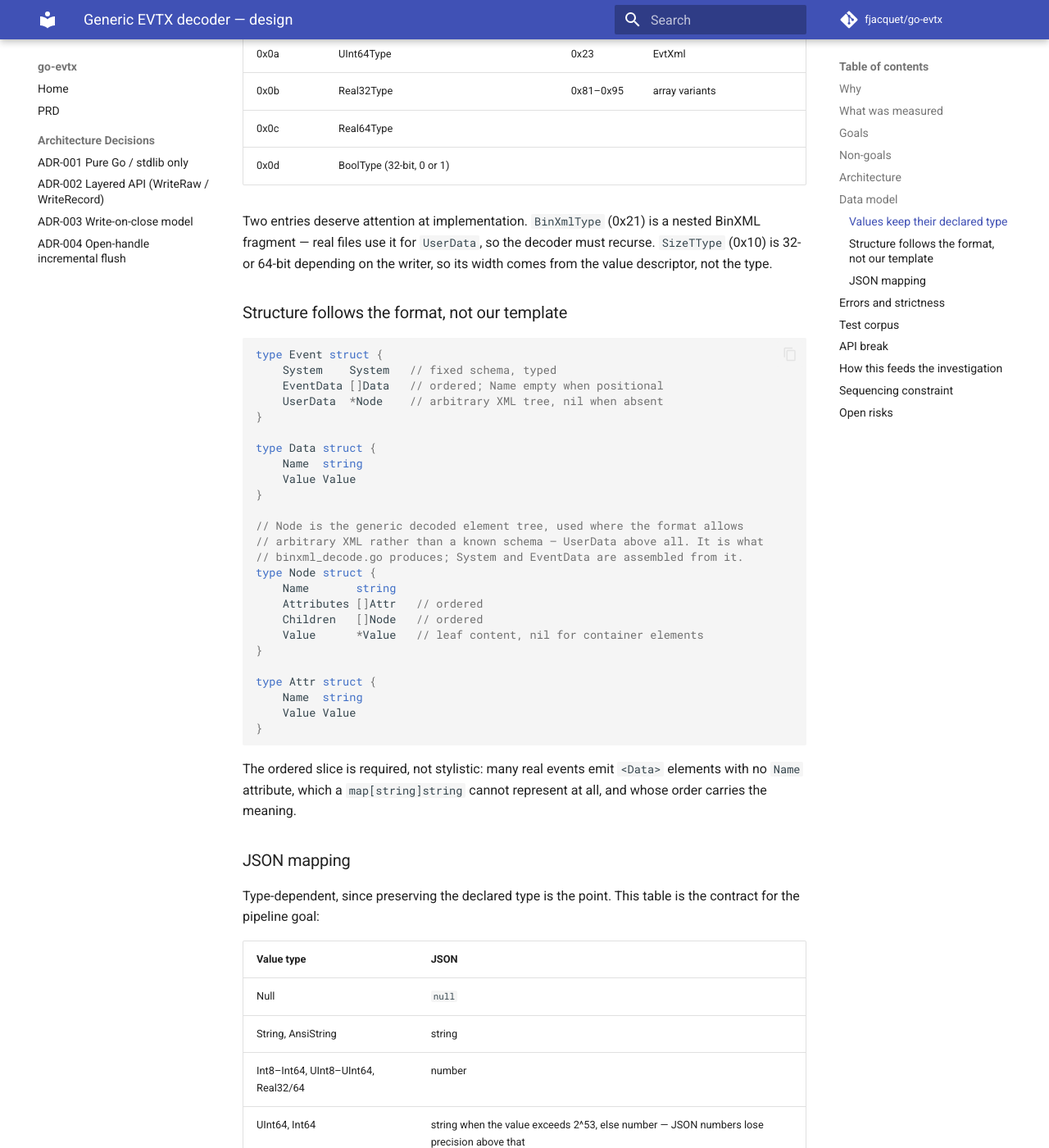
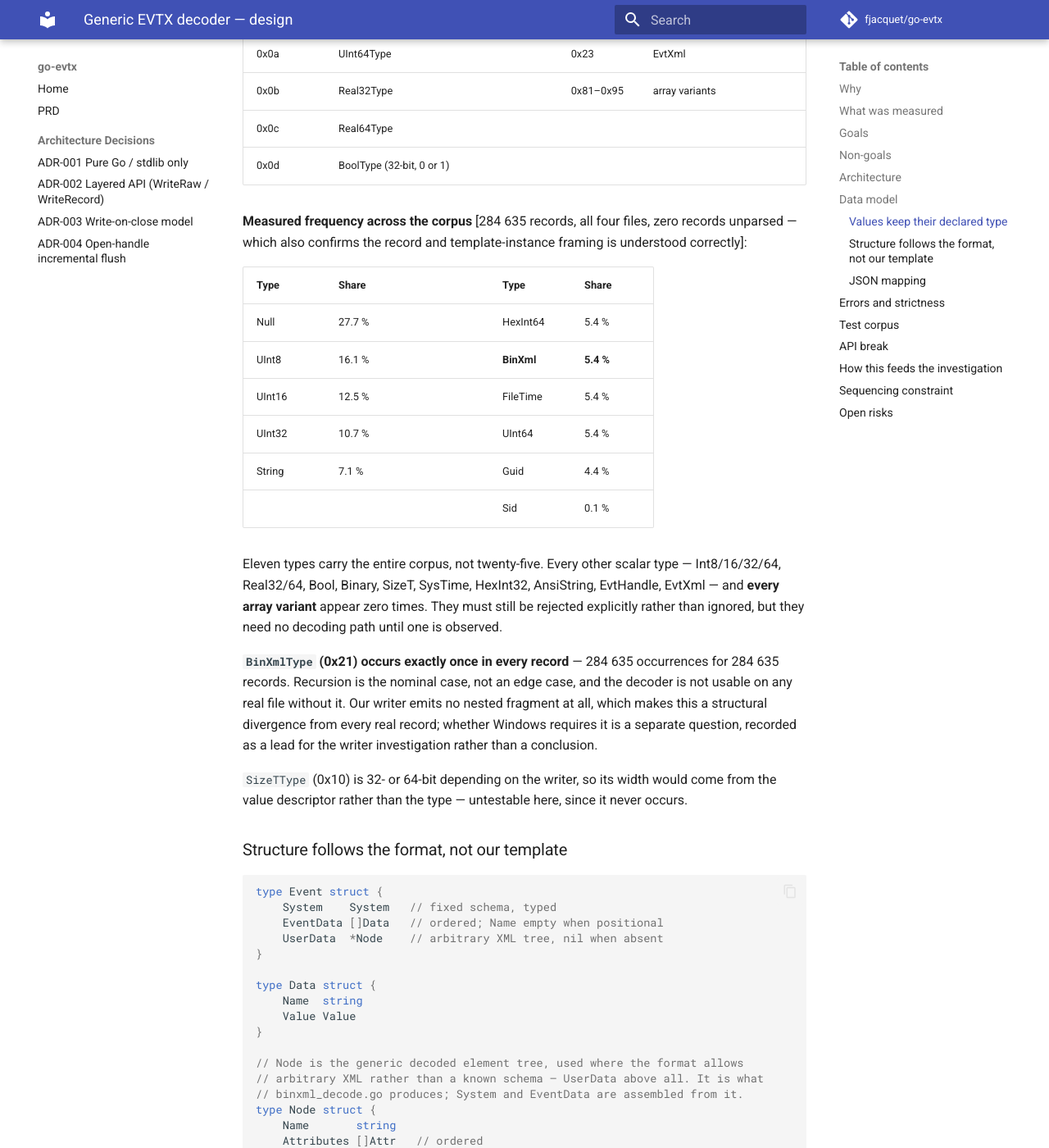
Before and after one commit to fjacquet/go-evtx, an MkDocs documentation site: the page built from docs/superpowers/specs/2026-08-09-generic-evtx-decoder-design.md, in a window 1280 px wide and 1400 px high, scrolled down 3600 px. Shown: the whole window at 82% size. Built offline with MkDocs 1.6.1 and Material for MkDocs 9.7.7, drawn with Linux system fonts in a browser that asks for light colours; comment, search, counter and statistics services are not loaded; some of the changed text lies outside the part shown.

Commit message:
docs: measure value-type frequency, closing two of the spec's open risks
Scanned the substitution descriptor arrays of 284635 records across all
four corpus files. Zero records failed to parse, which independently
confirms the record and template-instance framing is understood.

AnsiStringType never occurs, and neither does any array variant. The
codepage question the spec flagged as an open risk was theoretical;
erroring on both costs nothing real.

BinXmlType occurs exactly once in every record - 284635 for 284635. A
nested fragment is the nominal case, so recursion is mandatory and the
decoder is unusable on real files without it. Our writer emits no nested
fragment at all. Recorded as a lead for the writer investigation, not a
conclusion: whether Windows requires it is a separate question.

Eleven types carry the whole corpus rather than twenty-five. The rest
must still be rejected explicitly - strictness is the point - but need no
decoding path until one is observed.

Co-Authored-By: Claude Opus 5 <noreply@anthropic.com>
Claude-Session: https://claude.ai/code/session_01SMMD2wrcUhxVtxB2pNjdgF

```diff
--- a/docs/superpowers/specs/2026-08-09-generic-evtx-decoder-design.md
+++ b/docs/superpowers/specs/2026-08-09-generic-evtx-decoder-design.md
@@ -138,10 +138,35 @@ seven of these. Array variants are the scalar identifier with bit 0x80 set.
 | 0x0c | Real64Type | | | |
 | 0x0d | BoolType (32-bit, 0 or 1) | | | |
 
-Two entries deserve attention at implementation. `BinXmlType` (0x21) is a
-nested BinXML fragment — real files use it for `UserData`, so the decoder must
-recurse. `SizeTType` (0x10) is 32- or 64-bit depending on the writer, so its
-width comes from the value descriptor, not the type.
+**Measured frequency across the corpus** [284 635 records, all four files, zero
+records unparsed — which also confirms the record and template-instance framing
+is understood correctly]:
+
+| Type | Share | | Type | Share |
+|---|---|---|---|---|
+| Null | 27.7 % | | HexInt64 | 5.4 % |
+| UInt8 | 16.1 % | | **BinXml** | **5.4 %** |
+| UInt16 | 12.5 % | | FileTime | 5.4 % |
+| UInt32 | 10.7 % | | UInt64 | 5.4 % |
+| String | 7.1 % | | Guid | 4.4 % |
+| | | | Sid | 0.1 % |
+
+Eleven types carry the entire corpus, not twenty-five. Every other scalar type
+— Int8/16/32/64, Real32/64, Bool, Binary, SizeT, SysTime, HexInt32, AnsiString,
+EvtHandle, EvtXml — and **every array variant** appear zero times. They must
+still be rejected explicitly rather than ignored, but they need no decoding
+path until one is observed.
+
+**`BinXmlType` (0x21) occurs exactly once in every record** — 284 635
+occurrences for 284 635 records. Recursion is the nominal case, not an edge
+case, and the decoder is not usable on any real file without it. Our writer
+emits no nested fragment at all, which makes this a structural divergence from
+every real record; whether Windows requires it is a separate question, recorded
+as a lead for the writer investigation rather than a conclusion.
+
+`SizeTType` (0x10) is 32- or 64-bit depending on the writer, so its width would
+come from the value descriptor rather than the type — untestable here, since it
+never occurs.
 
 ### Structure follows the format, not our template
 
@@ -298,8 +323,9 @@ changes record sizes, which would invalidate the 21-row measurement chain in
   the tables are an index, and a decoder can resolve every template through
   each record's inline `template_offset`. It is recorded so that no one later
   assumes the decoder validated it.
-- **`AnsiStringType` needs a codepage** the format does not carry. Real files
-  in the corpus should be checked for its frequency before choosing between
-  assuming a codepage and erroring.
+- ~~**`AnsiStringType` needs a codepage** the format does not carry.~~
+  **Resolved by measurement, 2026-08-09.** Zero occurrences across 284 635
+  records in all four corpus files, and no array variant of any type appears
+  either. Erroring on both costs nothing real.
 - **The corpus is one person's machine.** Four files from a single Windows
   install is broad coverage of records, narrow coverage of provider diversity.
```
